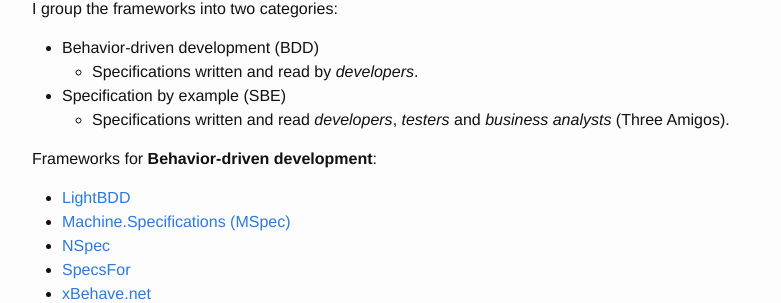
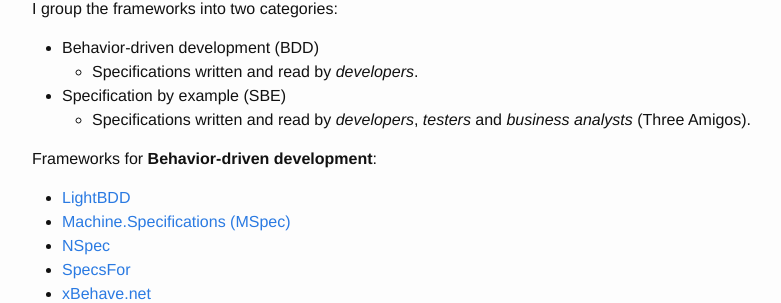
Before and after one commit to hlaueriksson/conductofcode.io, a Jekyll site: the page built from _posts/2016-07-30-bdd-frameworks-for-dotnet-csharp.md, in a window 1280 px wide and 900 px high, scrolled down 303 px. Shown: the part 149-452 px from the top of the window, without its empty margins (238-1019 px from the left). Built offline with Jekyll 4.4.1, drawn with Linux system fonts in a browser that asks for light colours; comment, search, counter and statistics services are not loaded.

```diff
--- a/_posts/2016-07-30-bdd-frameworks-for-dotnet-csharp.md
+++ b/_posts/2016-07-30-bdd-frameworks-for-dotnet-csharp.md
@@ -25,7 +26,7 @@ I group the frameworks into two categories:
 * Behavior-driven development (BDD)
 	* Specifications written and read by *developers*.
 * Specification by example (SBE)
-	* Specifications written and read *developers*, *testers* and *business analysts* (Three Amigos).
+	* Specifications written and read by *developers*, *testers* and *business analysts* (Three Amigos).
 
 Frameworks for **Behavior-driven development**:
 
```
Also changed, not shown: other parts of _posts/2016-07-30-bdd-frameworks-for-dotnet-csharp.md (+1 -0 lines).
